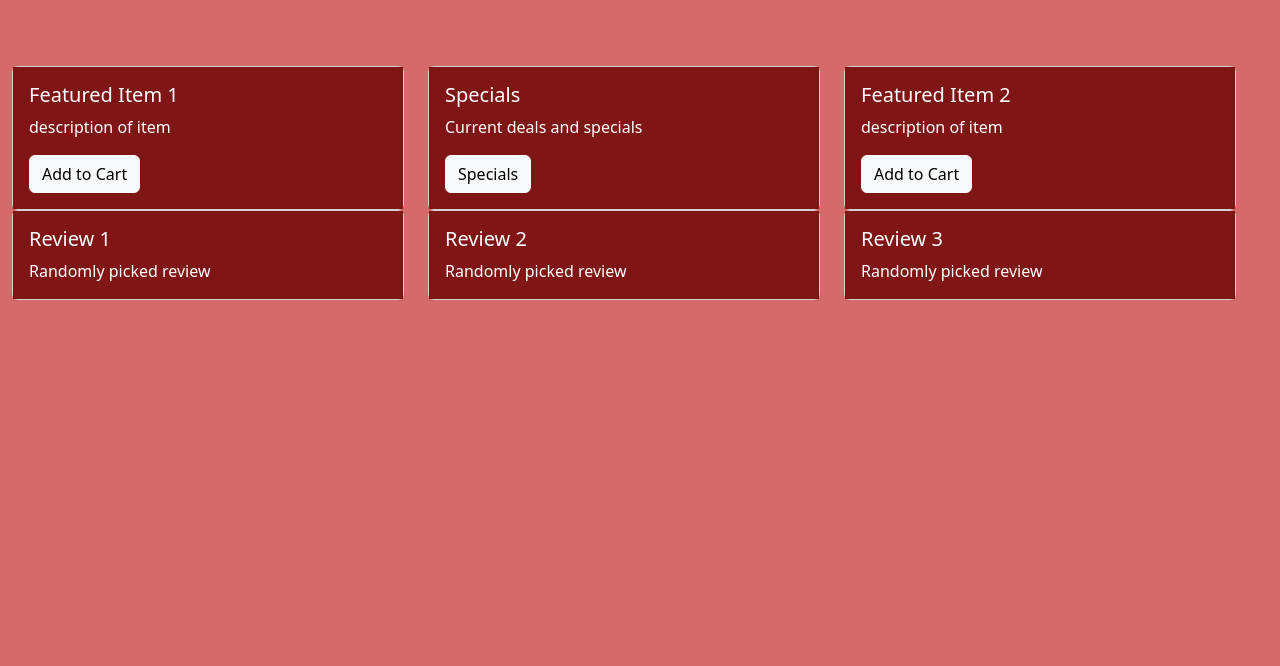
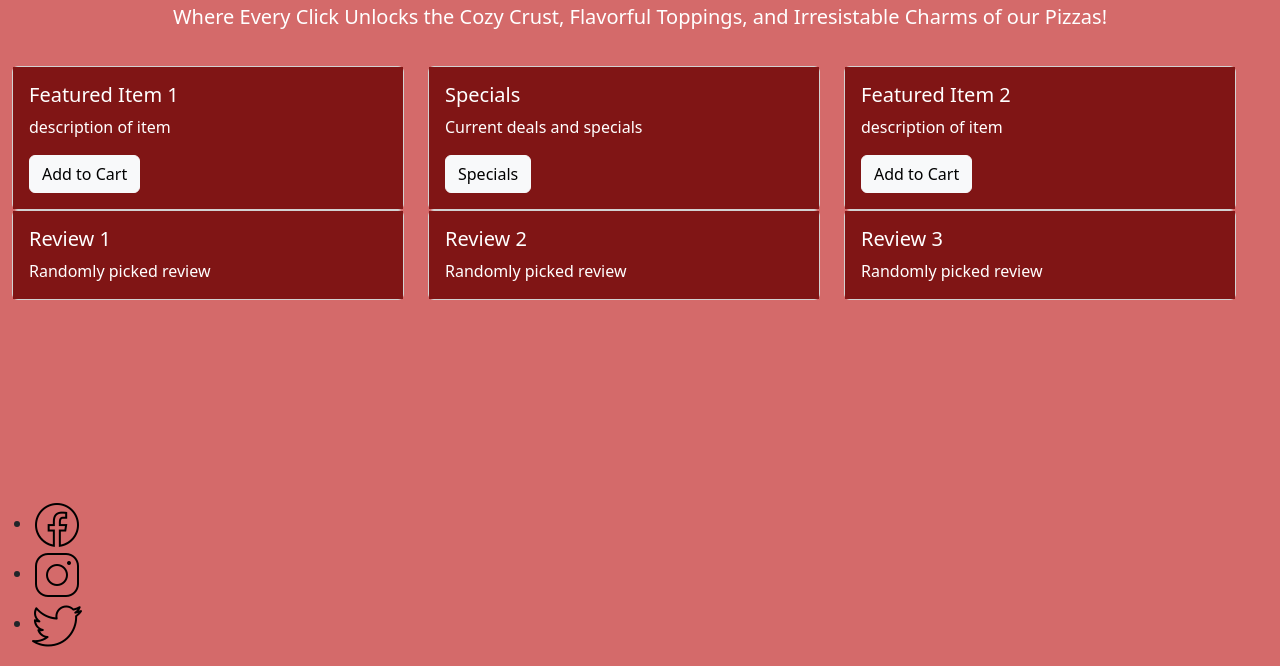
Before and after one commit to jlenz126/ctugroup, a PHP site: page / in a window 1280 px wide. Shown: the part 814-1480 px from the top of the page. Before the commit the page ends 1114 px from the top, so only its background shows below. Run offline with PHP 8.4, Linux system fonts and the light colour scheme.

Commit message:
Update index.php

```diff
--- a/index.php
+++ b/index.php
@@ -10,9 +10,15 @@ include_once 'navbar.php';
 			<div class="main-view landingPadding">
 				<!-- Add logo and restaurant here <h1> is just a place holder -->
 				<body>
-				<section class="showcase">
-           				<video autoplay loop muted playsinline><source src="video/pizza_oven2.mp4" alt="video"></video>
-				</section>
+					<div class="image">
+						<section class="showcase">
+							<header>
+								<center><h1 style="color:white;" class="logo">OvenWhisperer Pizza</h1></center>
+								<video src="video/pizza_oven2.mp4" alt="video" autoplay loop muted playinline></video>
+								<center><h5 style="color:white;">Where Every Click Unlocks the Cozy Crust, Flavorful Toppings, and Irresistable Charms of our Pizzas!</h5></center>
+							</header>
+						</section>
+					</div>
 				</body>
 			</div>
 		</div>
@@ -75,6 +81,16 @@ include_once 'navbar.php';
 	</div>
 	<!-- End of Service Cards -->
 
+	<!-- Start of Social -->
+	<div class="social">
+		<ul>
+			<li><a href="#"><img src="images/facebook_tp.png" alt="facebook"></a></li>
+			<li><a href="#"><img src="images/instagram.png" alt="instagram"></a></li>
+			<li><a href="#"><img src="images/twitter.png" alt="twitter"></a></li>
+		</ul>
+	</div>
+	<!-- End of Social -->
+
 <?php
 include_once 'footer.php';
 ?>
```
